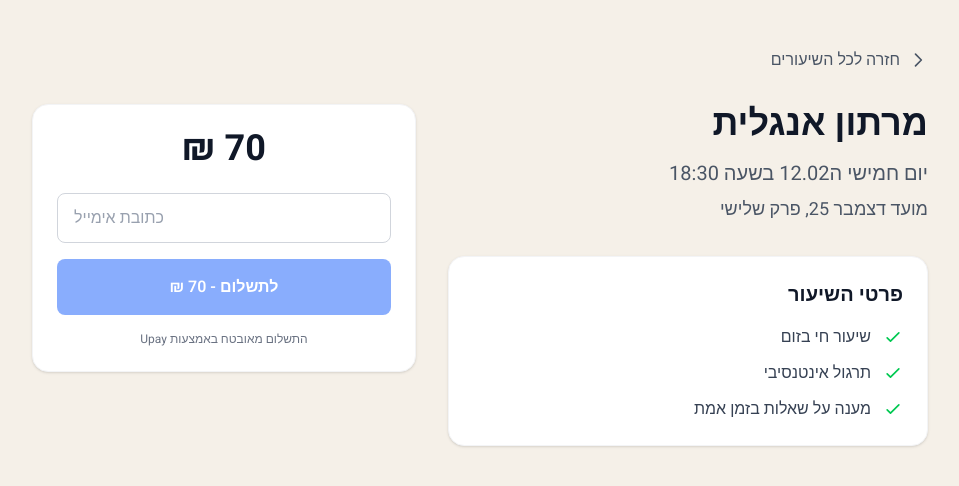
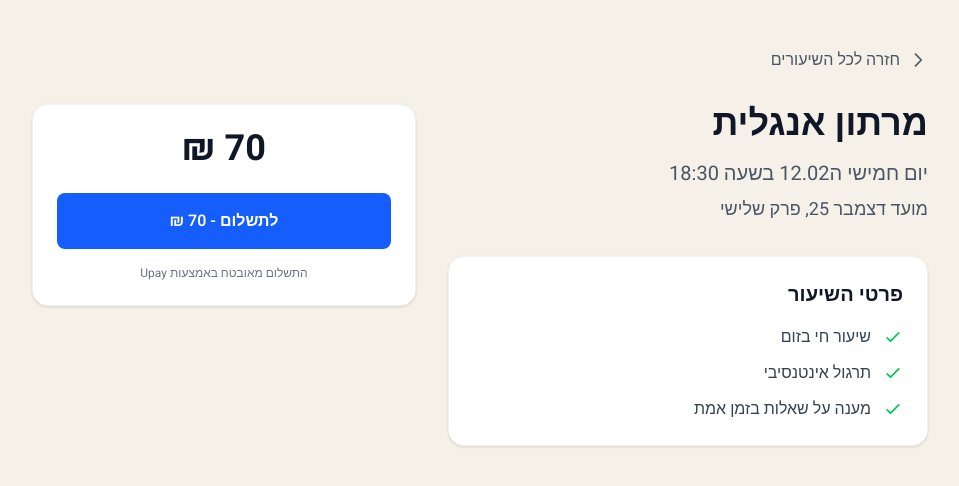
Before and after one commit to talpasco/marathon-lessons, a Next.js app: page /lesson/marathon-english-1 in a window 1280 px wide. Shown: the top 486 px of the page, without its empty margins (290-1249 px from the left). Built offline with nearby package versions, Linux system fonts and the light colour scheme.

Commit message:
Remove pre-payment email input, use Upay callback email instead
The user enters their email in the Upay iframe. On successful payment,
use user_email/emailnotify from Upay's callback params to send the
lesson email.

Co-Authored-By: Claude Opus 4.6 <noreply@anthropic.com>

```diff
--- a/src/components/PurchaseSection.tsx
+++ b/src/components/PurchaseSection.tsx
@@ -22,22 +22,9 @@ export default function PurchaseSection({
   zoomLink,
 }: PurchaseSectionProps) {
   const [showPaymentModal, setShowPaymentModal] = useState(false);
-  const [email, setEmail] = useState("");
   const formRef = useRef<HTMLFormElement>(null);
-  const emailInputRef = useRef<HTMLInputElement>(null);
 
   const handlePayment = () => {
-    if (!email || !email.includes("@")) {
-      emailInputRef.current?.focus();
-      return;
-    }
-
-    // Set email in the hidden Upay form
-    const emailField = formRef.current?.querySelector('input[name="email"]') as HTMLInputElement;
-    if (emailField) {
-      emailField.value = email;
-    }
-
     // Show modal
     setShowPaymentModal(true);
 
@@ -57,17 +44,20 @@ export default function PurchaseSection({
   useEffect(() => {
     const handleMessage = async (event: MessageEvent) => {
       if (event.data?.type === "PAYMENT_SUCCESS") {
-        // Log params Upay sends back via the callback URL
-        console.log("Upay return params:", event.data.params);
+        const params = event.data.params;
+        console.log("Upay return params:", params);
         setShowPaymentModal(false);
 
-        // Send email with lesson details
+        // Use the email from Upay's callback (user_email = what user entered in Upay iframe)
+        const userEmail = params.user_email || params.emailnotify;
+
+        if (userEmail) {
           try {
             await fetch("/api/send-lesson-email", {
               method: "POST",
               headers: { "Content-Type": "application/json" },
               body: JSON.stringify({
-              email,
+                email: userEmail,
                 lessonTitle,
                 lessonDate,
                 lessonTime,
@@ -77,13 +67,14 @@ export default function PurchaseSection({
           } catch (error) {
             console.error("Failed to send lesson email:", error);
           }
+        }
 
         window.location.href = "/payment-success";
       }
     };
     window.addEventListener("message", handleMessage);
     return () => window.removeEventListener("message", handleMessage);
-  }, [email, lessonTitle, lessonDate, lessonTime, zoomLink]);
+  }, [lessonTitle, lessonDate, lessonTime, zoomLink]);
 
   if (!upayLink) {
     return (
@@ -100,24 +91,10 @@ export default function PurchaseSection({
           <span className="text-4xl font-bold text-gray-900">{price} ₪</span>
         </div>
 
-        {/* Email Input */}
-        <div className="mb-4">
-          <input
-            ref={emailInputRef}
-            type="email"
-            dir="ltr"
-            placeholder="כתובת אימייל"
-            value={email}
-            onChange={(e) => setEmail(e.target.value)}
-            className="w-full px-4 py-3 rounded-lg border border-gray-300 text-gray-900 placeholder-gray-400 focus:outline-none focus:ring-2 focus:ring-blue-500 focus:border-transparent"
-          />
-        </div>
-
         {/* Payment Button */}
         <button
           onClick={handlePayment}
-          className="block w-full py-4 px-6 rounded-lg font-semibold text-white text-center bg-blue-600 hover:bg-blue-700 transition-colors disabled:opacity-50 disabled:cursor-not-allowed"
-          disabled={!email || !email.includes("@")}
+          className="block w-full py-4 px-6 rounded-lg font-semibold text-white text-center bg-blue-600 hover:bg-blue-700 transition-colors"
         >
           לתשלום - {price} ₪
         </button>
@@ -138,7 +115,7 @@ export default function PurchaseSection({
       >
         <input type="hidden" value="roeedo@gmail.com" name="email" />
         <input type="hidden" value="1" name="amount" />
-        <input type="hidden" value={`https://marathon-lessons.vercel.app/payment-callback?user_email=${encodeURIComponent(email)}`} name="returnurl" />
+        <input type="hidden" value="https://marathon-lessons.vercel.app/payment-callback" name="returnurl" />
         <input type="hidden" value="" name="ipnurl" />
         <input type="hidden" value="בדיקה" name="paymentdetails" />
         <input type="hidden" value="1" name="maxpayments" />
```
Lines whose indentation alone changed are shown as unchanged.
